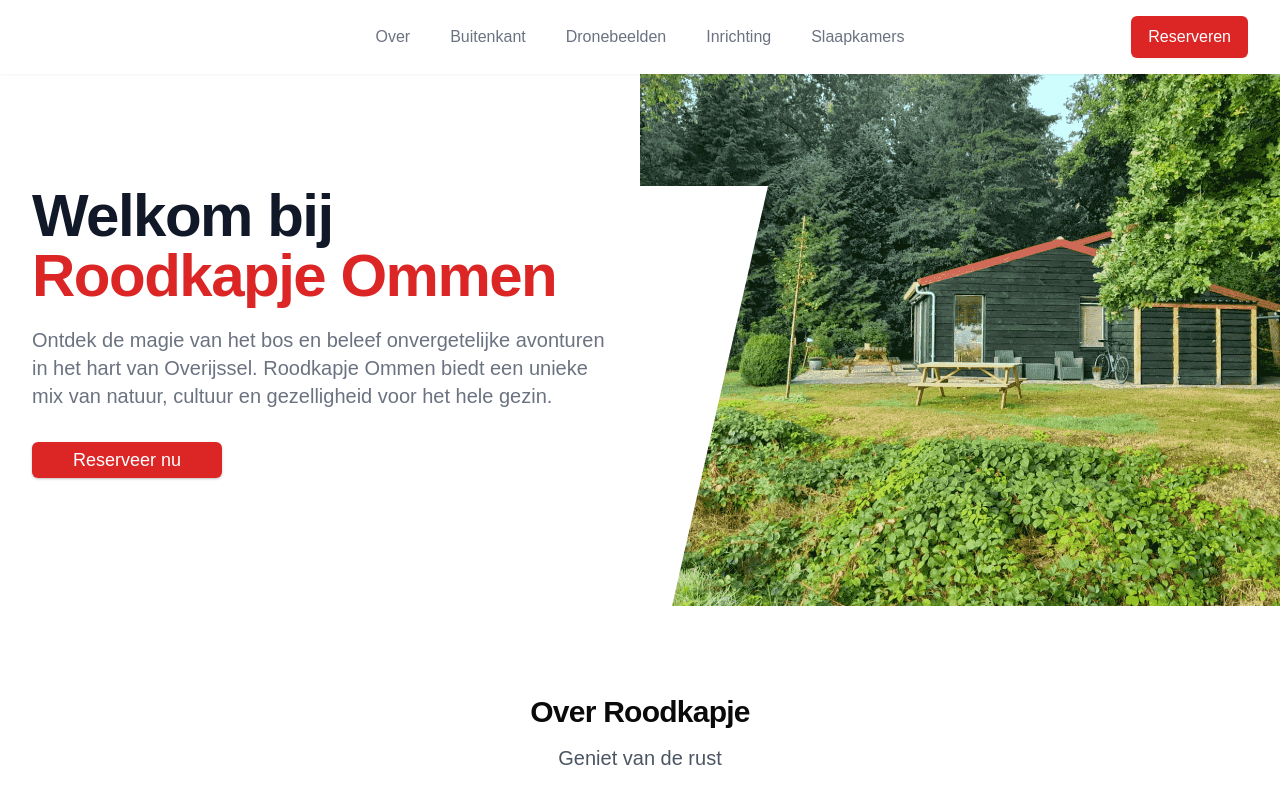
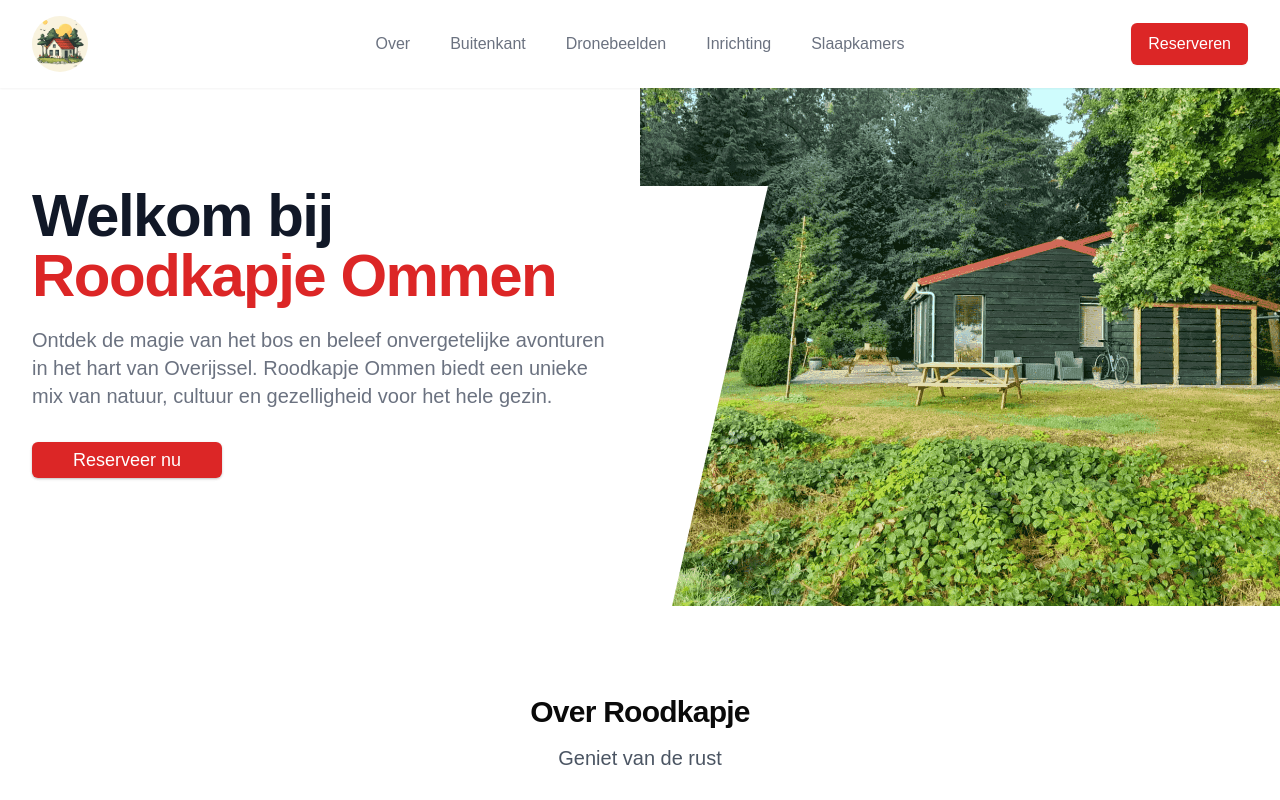
Before and after one commit to MarcSelles/roodkapje, a Next.js app: page / in a window 1280 px wide. Shown: the top 800 px of the page. Built offline with nearby package versions, Linux system fonts and the light colour scheme.

Commit message:
feat: add logo

```diff
--- a/src/components/hero-section.tsx
+++ b/src/components/hero-section.tsx
@@ -4,7 +4,7 @@ import Link from "next/link";
 
 export function HeroSection() {
   return (
-    <div className="relative bg-white overflow-hidden pt-[74px]">
+    <div className="relative bg-white overflow-hidden sm:pt-[74px]">
       <div className="max-w-7xl mx-auto">
         <div className="relative z-10 pb-8 bg-white sm:pb-16 md:pb-20 lg:max-w-2xl lg:w-full lg:pb-28 xl:pb-32">
           <svg
--- a/src/components/modern-minimalist-header.tsx
+++ b/src/components/modern-minimalist-header.tsx
@@ -1,3 +1,4 @@
+import Image from "next/image";
 import Link from "next/link";
 
 export function ModernMinimalistHeader() {
@@ -8,11 +9,13 @@ export function ModernMinimalistHeader() {
           <div className="flex justify-start lg:w-0 lg:flex-1">
             <Link href="/">
               <span className="sr-only">Roodkapje Ommen</span>
-              {/* <Image
-                className="h-8 w-auto sm:h-10"
-                src="/placeholder.svg?height=40&width=120"
+              <Image
+                className="rounded-full h-8 w-auto sm:h-14"
+                src="/logo.webp?height=40&width=120"
+                width={120}
+                height={60}
                 alt="Roodkapje Ommen Logo"
-              /> */}
+              />
             </Link>
           </div>
           <nav className="hidden md:flex space-x-10">
```
Also changed, not shown: public/logo.webp (added).
